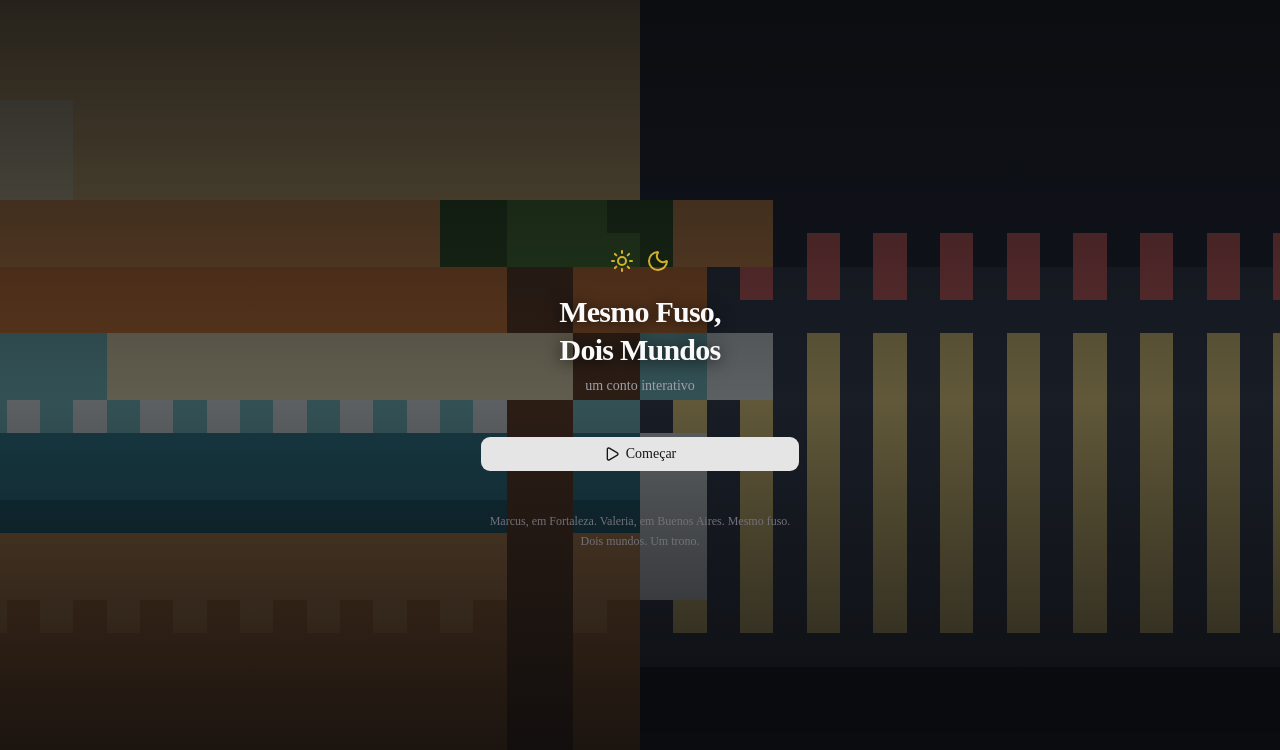
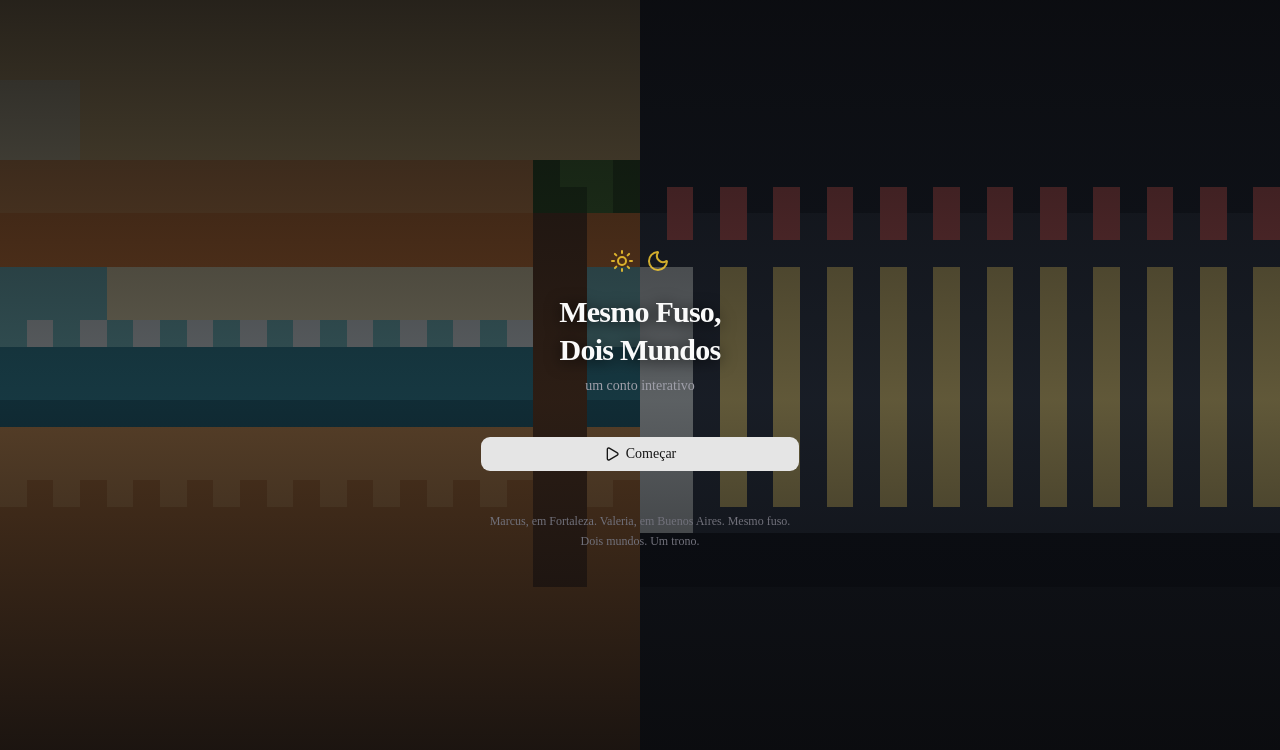
Before and after one commit to marcuslaf/mesmo-fuso-dois-mundos, a Next.js app: page / in a window 1280 px wide. Shown: the top 750 px of the page. Built offline with nearby package versions, Linux system fonts and the light colour scheme.

Commit message:
feat: pixel art em alta resolução — retratos 24x24, cenários e capa 48x30

```diff
--- a/src/components/game/SpeakerPortrait.tsx
+++ b/src/components/game/SpeakerPortrait.tsx
@@ -20,7 +20,9 @@
   className?: string;
 }) {
   const art = SPEAKER_PORTRAITS[speaker];
-  const scale = Math.max(2, Math.round(size / 16));
+  // Escala baseada na largura real da arte (16×16, 24×24, ...).
+  const cols = art?.art[0]?.length ?? 16;
+  const scale = Math.max(2, Math.round(size / cols));
 
   if (art) {
     return (
--- a/src/data/art/cover.ts
+++ b/src/data/art/cover.ts
@@ -1,36 +1,42 @@
 import type { PixelArt } from "@/components/game/PixelSprite";
 
 /**
- * Capa 40×24: metade esquerda = Fortaleza (quente), metade direita =
+ * Capa 48×30: metade esquerda = Fortaleza (quente), metade direita =
  * Buenos Aires (fria). A divisória vertical "derrete" no meio.
- * Cada linha deve ter exatamente 40 caracteres.
+ * Cada linha deve ter exatamente 48 caracteres.
  */
 export const COVER: PixelArt = {
   art: [
-    "AAAAAAAAAAAAAAAAAAAANNNNNNNNNNNNNNNNNNNN",
-    "AAAAAAAAAAAAAAAAAAAANNNNNNNNNNNNNNNNNNNN",
-    "AAAAAAAAAAAAAAAAAAAANNNNNNNNNNNNNNNNNNNN",
-    "SSSAAAAAAAAAAAAAAAAANNNNNNNNNNNNNNNNNNNN",
-    "SSSAAAAAAAAAAAAAAAAANNNNNNNNNNNNNNNNNNNN",
-    "SSSAAAAAAAAAAAAAAAAANNNNNNNNNNNNNNNNNNNN",
-    "BBBBBBBBBBBBBBllLLLllBBBNNNNNNNNNNNNNNNN",
-    "BBBBBBBBBBBBBBllLLLLlBBBNRNRNRNRNRNRNRNR",
-    "CCCCCCCCCCCCCCCCPPCCCCURURURURURURURURUR",
-    "CCCCCCCCCCCCCCCCPPCCCCUUUUUUUUUUUUUUUUUU",
-    "MMMMSSSSSSSSSSSSSSPPMMWWUYUYUYUYUYUYUYUY",
-    "MMMMSSSSSSSSSSSSSSPPMMWWUYUYUYUYUYUYUYUY",
-    "MWMWMWMWMWMWMWMWPPMMUYUYUYUYUYUYUYUYUYUY",
-    "mmmmmmmmmmmmmmmmPPmmWWUYUYUYUYUYUYUYUYUY",
-    "mmmmmmmmmmmmmmmmPPmmWWUYUYUYUYUYUYUYUYUY",
-    "nnnnnnnnnnnnnnnnPPnnWWUYUYUYUYUYUYUYUYUY",
-    "aaaaaaaaaaaaaaaaPPaaWWUYUYUYUYUYUYUYUYUY",
-    "aaaaaaaaaaaaaaaaPPaaWWUYUYUYUYUYUYUYUYUY",
-    "ababababababababPPabUYUYUYUYUYUYUYUYUYUY",
-    "bbbbbbbbbbbbbbbbPPbbUUUUUUUUUUUUUUUUUUUU",
-    "bbbbbbbbbbbbbbbbPPbbGGGGGGGGGGGGGGGGGGGG",
-    "bbbbbbbbbbbbbbbbPPbbGGGGGGGGGGGGGGGGGGGG",
-    "bbbbbbbbbbbbbbbbPPbbgggggggggggggggggggg",
-    "bbbbbbbbbbbbbbbbPPbbgggggggggggggggggggg",
+    "AAAAAAAAAAAAAAAAAAAAAAAA" + "NNNNNNNNNNNNNNNNNNNNNNNN",
+    "AAAAAAAAAAAAAAAAAAAAAAAA" + "NNNNNNNNNNNNNNNNNNNNNNNN",
+    "AAAAAAAAAAAAAAAAAAAAAAAA" + "NNNNNNNNNNNNNNNNNNNNNNNN",
+    "SSSAAAAAAAAAAAAAAAAAAAAA" + "NNNNNNNNNNNNNNNNNNNNNNNN",
+    "SSSAAAAAAAAAAAAAAAAAAAAA" + "NNNNNNNNNNNNNNNNNNNNNNNN",
+    "SSSAAAAAAAAAAAAAAAAAAAAA" + "NNNNNNNNNNNNNNNNNNNNNNNN",
+    "BBBBBBBBBBBBBBBBBBBBlLLl" + "NNNNNNNNNNNNNNNNNNNNNNNN",
+    "BBBBBBBBBBBBBBBBBBBBllLl" + "NRNRNRNRNRNRNRNRNRNRNRNR",
+    "CCCCCCCCCCCCCCCCCCCCPPCC" + "URURURURURURURURURURURUR",
+    "CCCCCCCCCCCCCCCCCCCCPPCC" + "UUUUUUUUUUUUUUUUUUUUUUUU",
+    "MMMMSSSSSSSSSSSSSSSSPPMM" + "WWUYUYUYUYUYUYUYUYUYUYUY",
+    "MMMMSSSSSSSSSSSSSSSSPPMM" + "WWUYUYUYUYUYUYUYUYUYUYUY",
+    "MWMWMWMWMWMWMWMWMWMWPPMM" + "WWUYUYUYUYUYUYUYUYUYUYUY",
+    "mmmmmmmmmmmmmmmmmmmmPPmm" + "WWUYUYUYUYUYUYUYUYUYUYUY",
+    "mmmmmmmmmmmmmmmmmmmmPPmm" + "WWUYUYUYUYUYUYUYUYUYUYUY",
+    "nnnnnnnnnnnnnnnnnnnnPPnn" + "WWUYUYUYUYUYUYUYUYUYUYUY",
+    "aaaaaaaaaaaaaaaaaaaaPPaa" + "WWUYUYUYUYUYUYUYUYUYUYUY",
+    "aaaaaaaaaaaaaaaaaaaaPPaa" + "WWUYUYUYUYUYUYUYUYUYUYUY",
+    "ababababababababababPPab" + "WWUYUYUYUYUYUYUYUYUYUYUY",
+    "bbbbbbbbbbbbbbbbbbbbPPbb" + "WWUUUUUUUUUUUUUUUUUUUUUU",
+    "bbbbbbbbbbbbbbbbbbbbPPbb" + "GGGGGGGGGGGGGGGGGGGGGGGG",
+    "bbbbbbbbbbbbbbbbbbbbPPbb" + "GGGGGGGGGGGGGGGGGGGGGGGG",
+    "bbbbbbbbbbbbbbbbbbbbbbbb" + "gggggggggggggggggggggggg",
+    "bbbbbbbbbbbbbbbbbbbbbbbb" + "gggggggggggggggggggggggg",
+    "bbbbbbbbbbbbbbbbbbbbbbbb" + "gggggggggggggggggggggggg",
+    "bbbbbbbbbbbbbbbbbbbbbbbb" + "gggggggggggggggggggggggg",
+    "bbbbbbbbbbbbbbbbbbbbbbbb" + "gggggggggggggggggggggggg",
+    "bbbbbbbbbbbbbbbbbbbbbbbb" + "gggggggggggggggggggggggg",
+    "bbbbbbbbbbbbbbbbbbbbbbbb" + "gggggggggggggggggggggggg",
+    "bbbbbbbbbbbbbbbbbbbbbbbb" + "gggggggggggggggggggggggg",
   ],
   palette: {
     A: "#FFD98E", // céu quente alto
--- a/src/data/art/portraits.ts
+++ b/src/data/art/portraits.ts
@@ -1,59 +1,79 @@
 import type { PixelArt } from "@/components/game/PixelSprite";
 
 /**
- * Retratos 16×16 dos personagens, estilo visual novel retrô.
- * Cada linha deve ter exatamente 16 caracteres; ' ' e '.' são transparentes.
+ * Retratos 24×24 dos personagens, estilo visual novel retrô.
+ * Cada linha deve ter exatamente 24 caracteres; ' ' e '.' são transparentes.
+ * Luz vinda da esquerda: sombras caem no lado direito.
  */
 
 export const MARCUS: PixelArt = {
   art: [
-    "................",
-    "....hhhhhHhH....",
-    "...HhHHhhHHhH...",
-    "...HHhhhHHhHh...",
-    "...hhSSSSSShh...",
-    "...hSSSSSSSSh...",
-    "...hSgGGGgSSh...",
-    "..hSSgGGGgSSS...",
-    "..SSSSSSSSSS....",
-    "..SSsSSSsSSS....",
-    "..SSsssssSSS....",
-    "..SSbbbSbbbS....",
-    "..SSbbbbbbbS....",
-    "..SSbbbbbbbS....",
-    "...ccccccccc....",
-    "..ccccccccccc...",
+    "......HHHHHHHHHHHH......",
+    ".....HHHHHHHHHHHHHH.....",
+    "....HHHHHHHHHHHHHHHH....",
+    "....HHHHHHHHHHHHHHHH....",
+    "....HHHWWWHHHHWWWHHH....",
+    "....HHWWWWWHHHWWWWWHH...",
+    "....HHHHHHHHHHHHHHHH....",
+    "....HHSSSSSSSSSSSSHH....",
+    "....HSSSSSSSSSSSSSsH....",
+    "....HSSSSSSSSSSSSSsH....",
+    "....HSSgGGEEGGGGgSSH....",
+    "....HSSgGGEEGGGGgSSH....",
+    "....HSSgGGGGGGGGgSSH....",
+    "....HSSSSSSSSSSSSSsH....",
+    "....HSSSSSSSSSSSSSsH....",
+    "....HSSSSSSRRSSSSSSH....",
+    "....HSSbbbbbbbbbbSSH....",
+    "....HHSSbbbbbbbbSSHH....",
+    ".....HHSSSSSSSSSSHH.....",
+    ".....HHHSSSSSSSSHHH.....",
+    "....ccccccccccccccCC....",
+    "...ccccccccccccccccCC...",
+    "..ccccccccccccccccccCC..",
+    "..ccccccccccccccccccCC..",
   ],
   palette: {
-    h: "#1A1D24", // cabelo preto
-    H: "#AEB4BE", // mechas brancas (grisalhas)
+    H: "#1A1D24", // cabelo preto
+    W: "#AEB4BE", // mechas brancas (grisalhas)
     S: "#E0AC69", // pele
     s: "#C98F52", // pele sombra
     g: "#3F4A5A", // moldura dos óculos
     G: "#A9C1E0", // vidro dos óculos
+    E: "#2B2F36", // olhos
+    R: "#B0555A", // boca
     b: "#9C948D", // barba rala
     c: "#C2703D", // camisa terracota
+    C: "#9A4E2A", // camisa sombra
   },
 };
 
 export const VALERIA: PixelArt = {
   art: [
-    "................",
-    "....HHHHHHHH....",
-    "...HhHHHHHHhH...",
-    "...HhHHHHHHhH...",
-    "...HHSSSSSSHH...",
-    "..HHHSSSSSSHHH..",
-    "..HHSEESSEESHH..",
-    "..HHSSSSSSSSHH..",
-    ".HHHSSSSSSSSHHH.",
-    ".HHDSSsSSsSSDHH.",
-    ".HHSSSSSSSSSSHH.",
-    ".HHSSSRRRRSSSHH.",
-    ".HHSSSSSSSSSSHH.",
-    "hHHHLLLLLLLLHHHh",
-    "hHHHLLLLLLLLHHHh",
-    "hhhhLLLLLLLLhhhh",
+    "....HHHHHHHHHHHHHHHH....",
+    "...HHHHHHHHHHHHHHHHHH...",
+    "..HHHHHHHHHHHHHHHHHHhh..",
+    "..HHHHHHHHHHHHHHHHHHhh..",
+    "..HHHHHHHHHHHHHHHHHHhh..",
+    "..HHHHHHHHHHHHHHHHHHhh..",
+    "..HHHHSSSSSSSSSSSSHHHH..",
+    "..HHHSSSSSSSSSSSSSsHHH..",
+    "..HHHSSSSSSSSSSSSSsHHH..",
+    "..HHHSSEEEEEEEEESSSHHH..",
+    "..HHHSSEEEEEEEEESSSHHH..",
+    "..HHHSSSSSSSSSSSSSSHHH..",
+    "..HHHSSSSSSSSSSSSSSHHH..",
+    "..HHHSSSSSSSSSSSSSsHHH..",
+    "..HHHSSSSSSSSSSSSSsHHH..",
+    "..HHHSSSSSRRRRSSSSSHHH..",
+    "..HHHSSSSSSSSSSSSSSHHH..",
+    "..HHHHSSSSSSSSSSSSHHHH..",
+    "...HHHHSSSSSSSSSSHHHH...",
+    "...HHHHHSSSSSSSSHHHHH...",
+    "..DDLLLLLLLLLLLLLLLLll..",
+    "..DLLLLLLLLLLLLLLLLLLl..",
+    "..LLLLLLLLLLLLLLLLLLll..",
+    "..LLLLLLLLLLLLLLLLLLll..",
   ],
   palette: {
     H: "#1A1D24", // cabelo preto puro
@@ -64,27 +84,36 @@
     D: "#F5C542", // brinco dourado
     R: "#B0555A", // lábios
     L: "#3B82F6", // blusa azul
+    l: "#1D4ED8", // blusa sombra
   },
 };
 
 export const FRAN: PixelArt = {
   art: [
-    "................",
-    "..HHHHHHHHHHHH..",
-    "..HhHHHHHHHHhH..",
-    "..HhHHSSSSHHhH..",
-    "..HHHSSSSSSHHH..",
-    "..HHSEESSEESHH..",
-    "..HHSSSSSSSSHH..",
-    "..HSSSSSSSSSSH..",
-    "...SSSSSSSSSS...",
-    "...SSsSSsSSS....",
-    "....SSSRRSS.....",
-    "..UU.SSSS.UU....",
-    "..UU.SSSS.UU....",
-    "..UUUUUUUUUU....",
-    "..UUUuUUuUUU....",
-    "..UUUUUUUUUU....",
+    "....HHHHHHHHHHHHHHHH....",
+    "...HHHHHHHHHHHHHHHHHH...",
+    "..HHHHHHHHHHHHHHHHHHhh..",
+    "..HHHHHHHHHHHHHHHHHHhh..",
+    "..HHHHHHHHHHHHHHHHHHhh..",
+    "..HHHHHHHHHHHHHHHHHHhh..",
+    "..HHHHHHHHHHHHHHHHHHHH..",
+    "..HHHHHSSSSSSSSSSHHHHH..",
+    "..HHHHSSSSSSSSSSSsHHHH..",
+    "..HHHHSSSSSSSSSSSsHHHH..",
+    "..HHHHSSEEEEEEEESSSHHH..",
+    "..HHHHSSEEEEEEEESSSHHH..",
+    "..HHHHSSSSSSSSSSSSHHHH..",
+    "..HHHHSSSSSSSSSSSsHHHH..",
+    "..HHHHSSSSSSSSSSSsHHHH..",
+    "..HHHHSSSSSRRRRSSSHHHH..",
+    "..HHHHSSSSSSSSSSSSHHHH..",
+    "..HHHHHSSSSSSSSSSHHHHH..",
+    "...HHHHHSSSSSSSSHHHHH...",
+    "...HHHHHHSSSSSSHHHHHH...",
+    "..UUUUUUUUUUUUUUUUUUuu..",
+    "..UUUUUUUUUUUUUUUUUUuu..",
+    "..UUUUUUUUUUUUUUUUUUuu..",
+    "..UUUUUUUUUUUUUUUUUUuu..",
   ],
   palette: {
     H: "#4A3B32", // cabelo castanho
@@ -100,22 +129,30 @@
 
 export const GALEGO: PixelArt = {
   art: [
-    "................",
-    "..D..........D..",
-    "..Do........oD..",
-    "...oOOooooOOo...",
-    "..oOOOOOOOOOOo..",
-    "..oODOOOOOOODo..",
-    "..oODEEEEEEDOo..",
-    "..oODEEEEEEDOo..",
-    "..WOOOOOOOOOOW..",
-    "..oOOOWWOOOo....",
-    "..oOOOWWOOOo....",
-    "...oOO....OOo...",
-    "...oOOOOOOOOo...",
-    "..ooOOOOOOOOoo..",
-    "..oOOOOOOOOOOo..",
-    "..oooOOOOOOooo..",
+    "..oOOo..........oOOo....",
+    "..oOOOo........oOOOo....",
+    "...oOOOOooooooOOOOo.....",
+    "...oOOOOOOOOOOOOOOo.....",
+    "..oOOOOOOOOOOOOOOOOo....",
+    "..oODOOOOOOOOOOOOODo....",
+    "..oODEEEEEEEEEEEEEDo....",
+    "..oODEEEEEEEEEEEEEDo....",
+    "..oOOOOOOOOOOOOOOOOo....",
+    "..oOOOODDDDDDDDOOOOo....",
+    "..oOOOODDDDDDDDOOOOo....",
+    "...oOOOOWWWWWWOOOo......",
+    "...oOOOOWNNNNWOOOo......",
+    "...oOOOOWWWWWWOOOo......",
+    "....oOOOOOOOOOOOOo......",
+    "....oOOOOOOOOOOOOo......",
+    "....oOOOOOOOOOOOOo......",
+    ".....oOOOOOOOOOOo.......",
+    ".....oOOOOOOOOOOo.......",
+    "......oooooooooo........",
+    "........................",
+    "........................",
+    "........................",
+    "........................",
   ],
   palette: {
     O: "#E8A33D", // laranja
@@ -123,5 +160,6 @@
     D: "#7A4E14", // listras tabby
     E: "#7DB84D", // olhos verdes
     W: "#F5EFE6", // focinho/bigodes
+    N: "#E88A8A", // nariz rosado
   },
 };
--- a/src/data/art/scenarios.ts
+++ b/src/data/art/scenarios.ts
@@ -1,38 +1,50 @@
 import type { PixelArt } from "@/components/game/PixelSprite";
 
 /**
- * Cenários 32×20 (ou 32×24) para fundos de cena.
- * Cada linha deve ter exatamente 32 caracteres; ' ' e '.' são transparentes.
+ * Cenários 48×30 para fundos de cena.
+ * Cada linha deve ter exatamente 48 caracteres; ' ' e '.' são transparentes.
  */
 
 /** Praia de Fortaleza ao entardecer: sol, mar, palmeira e areia. */
 export const FORTALEZA: PixelArt = {
   art: [
-    "AAAAAAAAAAAAAAAAAAAAAAAAAAAAAAAA",
-    "AAAAAAAAAAAAAAAAAAAAAAAAAAAAAAAA",
-    "AAAAAAAAAAAAAAAAAAAAAAAAAAAAAAAA",
-    "SSSAAAAAAAAAAAAAAAAAAAAAAAAAAAAA",
-    "SSSAAAAAAAAAAAAAAAAAAAAAAAAAAAAA",
-    "SSSAAAAAAAAAAAAAAAAAAAAAAAAAAAAA",
-    "BBBBBBBBBBBBBBBBBBBBBBllLLLllBBB",
-    "BBBBBBBBBBBBBBBBBBBBBllLLLLlllBB",
-    "BBBBBBBBBBBBBBBBBBBBllLLLLllllBB",
-    "CCCCCCCCCCCCCCCCCCCCCCCCCPPCCCCC",
-    "CCCCCCCCCCCCCCCCCCCCCCCCCCPPCCCC",
-    "CCCCCCCCCCCCCCCCCCCCCCCCCCPPCCCC",
-    "MMMMMMMMMMMMMMMMMMMMMMMMMPPMMMMM",
-    "MWMWMWMWMWMWMWMWMWMWMWMWPPMWMWMW",
-    "MMMMWMMMMMWMMMMMWMMMMMWMMMMWMMMM",
-    "mmmmmmmmmmmmmmmmmmmmmmmmPPmmmmmm",
-    "nnnnnnnnnnnnnnnnnnnnnnnnPPnnnnnn",
-    "nnnnnnnnnnnnnnnnnnnnnnnnPPnnnnnn",
-    "aaaaaaaaaaaaaaaaaaaaaaaaPPaaaaaa",
-    "ababababababababababababPPababab",
+    "AAAAAAAAAAAAAAAAAAAAAAAAAAAAAAAAAAAAAAAAAAAAAAAA",
+    "AAAAAAAAAAAAAAAAAAAAAAAAAAAAAAAAAAAAAAAAAAAAAAAA",
+    "AAAAAAAAAAAAAAAAAAAAAAAAAAAAAAAAAAAAAAAAAAAAAAAA",
+    "AAAAAAAAAAAAAAAAAAAAAAAAAAAAAAAAAAAAAAAAAAAAAAAA",
+    "SSSAAAAAAAAAAAAAAAAAAAAAAAAAAAAAAAAAAAAAAAAAAAAA",
+    "SSSAAAAAAAAAAAAAAAAAAAAAAAAAAAAAAAAAAAAAAAAAAAAA",
+    "SSSAAAAAAAAAAAAAAAAAAAAAAAAAAAAAAAAAAAAAAAAAAAAA",
+    "BBBBBBBBBBBBBBBBBBBBBBBBBBBBBBBBBBBBBBBBBBBBBBBB",
+    "BBBBBBBBBBBBBBBBBBBBBBBBBBBBBBBBBBBBBBBBBBBBBBBB",
+    "CCCCCCCCCCCCCCCCCCCCCCCCCCCCCCCCCCCCCCCCCCCCCCCC",
+    "CCCCCCCCCCCCCCCCCCCCCCCCCCCCCCCCCCCCCCCCCCCCCCCC",
+    "DDDDDDDDDDDDDDDDDDDDDDDDDDDDDDDDDDDDDDDDDDDDDDDD",
+    "DDDDDDDDDDDDDDDDDDDDDDDDDDDDDDDDDDDDDDDDDDDDDDDD",
+    "EEEEEEEEEEEEEEEEEEEEEEEEEEEEEEllLLLllEEEEEEEEEEE",
+    "EEEEEEEEEEEEEEEEEEEEEEEEEEEEEEllLLLLlllEEEEEEEEE",
+    "MMMMMMMMMMMMMMMMMMMMMMMMMMMMMMPPMMMMMMMMMMMMMMMM",
+    "MMMMMMMMMMMMMMMMMMMMMMMMMMMMMMPPMMMMMMMMMMMMMMMM",
+    "MMMMMMMMMMMMMMMMMMMMMMMMMMMMMMPPMMMMMMMMMMMMMMMM",
+    "MMMMMMMMMMMMMMMMMMMMMMMMMMMMMMPPMMMMMMMMMMMMMMMM",
+    "WWWWWWWWWWWWWWWWWWWWWWWWWWWWWWPPWWWWWWWWWWWWWWWW",
+    "mmmmmmmmmmmmmmmmmmmmmmmmmmmmmmmmPPmmmmmmmmmmmmmm",
+    "mmmmmmmmmmmmmmmmmmmmmmmmmmmmmmmmPPmmmmmmmmmmmmmm",
+    "nnnnnnnnnnnnnnnnnnnnnnnnnnnnnnnnPPnnnnnnnnnnnnnn",
+    "nnnnnnnnnnnnnnnnnnnnnnnnnnnnnnnnPPnnnnnnnnnnnnnn",
+    "aaaaaaaaaaaaaaaaaaaaaaaaaaaaaaaaaaaaaaaaaaaaaaaa",
+    "aaaaaaaaaaaaaaaaaaaaaaaaaaaaaaaaaaaaaaaaaaaaaaaa",
+    "abababababababababababababababababababababababab",
+    "abababababababababababababababababababababababab",
+    "bbbbbbbbbbbbbbbbbbbbbbbbbbbbbbbbbbbbbbbbbbbbbbbb",
+    "bbbbbbbbbbbbbbbbbbbbbbbbbbbbbbbbbbbbbbbbbbbbbbbb",
   ],
   palette: {
     A: "#FFD98E", // céu alto
-    B: "#F7A65A", // céu médio
-    C: "#EF8A3C", // céu baixo
+    B: "#F7C35A", // céu médio-alto
+    C: "#F7A65A", // céu médio
+    D: "#EF8A3C", // céu médio-baixo
+    E: "#E06A2E", // céu baixo (horizonte)
     S: "#FFF3C4", // sol
     M: "#7FD1D9", // mar claro
     m: "#2E8CA1", // mar médio
@@ -49,26 +61,36 @@
 /** Buenos Aires à noite: prédios, janelas acesas, chuva e rua molhada. */
 export const BUENOS_AIRES: PixelArt = {
   art: [
-    "AAAAAAAAAAAAAAAAAAAAAAAAAAAAAAAA",
-    "AAAAAAAAAAAAAAAAAAAAAAAAAAAAAAAA",
-    "AAAAAAAAAAAAAAAAAAAAAAAAMMMAAAAA",
-    "AAAAAAAAAAAAAAAAAAAAAAAAMmMAAAAA",
-    "AAAAAAAAAAAAAAAAAAAAAAAAMMMAAAAA",
-    "AARAARAARAARAARAARAARAARAARAARAA",
-    "ARAAARAAARAAARAAARAAARAAARAAARAA",
-    "AARAARAARAARAARAARAARAARAARAARAA",
-    "PPPPPPPPAAAAAAAAAAAAAAAAAAAAAAAA",
-    "PPPPPPPPPPPPPPPPAAAAAAAAAAAAAAAA",
-    "PPWWPPWWPPPPPPPPWWPPPPPPAAAAAAAA",
-    "PPPPPPPPPPPPPPPPPPPPPPPPAAAAAAAA",
-    "PPWWPPWWPPWWPPWWPPWWPPWWPPWWPPWW",
-    "PRPRPRPRPRPRPRPRPRPRPRPRPRPRPRPR",
-    "PPWWPPWWPPWWPPWWPPWWPPWWPPWWPPWW",
-    "PRPRPRPRPRPRPRPRPRPRPRPRPRPRPRPR",
-    "PPWWPPWWPPWWPPWWPPWWPPWWPPWWPPWW",
-    "PPPPPPPPPPPPPPPPPPPPPPPPPPPPPPPP",
-    "GRGRGRGRGRGRGRGRGRGRGRGRGRGRGRGR",
-    "gggggggggggggggggggggggggggggggg",
+    "AAAAAAAAAAAAAAAAAAAAAAAAAAAAAAAAAAAAAAAAAAAAAAAA",
+    "AAAAAAAAAAAAAAAAAAAAAAAAAAAAAAAAAAAAAAAAAAAAAAAA",
+    "AAAAAAAAAAAAAAAAAAAAAAAAAAAAAAAAAAAAAAAAMMMAAAAA",
+    "AAAAAAAAAAAAAAAAAAAAAAAAAAAAAAAAAAAAAAAAMmMAAAAA",
+    "AAAAAAAAAAAAAAAAAAAAAAAAAAAAAAAAAAAAAAAAMMMAAAAA",
+    "AAAAAAAAAAAAAAAAAAAAAAAAAAAAAAAAAAAAAAAAAAAAAAAA",
+    "AARAARAARAARAARAARAARAARAARAARAARAARAARAARAARAAR",
+    "ARAAARAAARAAARAAARAAARAAARAAARAAARAAARAAARAAARAA",
+    "AARAARAARAARAARAARAARAARAARAARAARAARAARAARAARAAR",
+    "PPPPPPPPPPPPPPPPPPPPPPPPPPPPPPPPPPPPPPPPAAAAAAAA",
+    "PPPPPPPPPPPPPPPPPPPPPPPPPPPPPPPPPPPPPPPPPPPPAAAA",
+    "PPWWPPWWPPPPPPPPWWPPPPPPPPPPPPPPPPPPPPPPPPPPAAAA",
+    "PPPPPPPPPPPPPPPPPPPPPPPPPPPPPPPPPPPPPPPPPPPPAAAA",
+    "PPWWPPWWPPWWPPWWPPWWPPWWPPWWPPWWPPWWPPWWPPWWPPWW",
+    "PRPRPRPRPRPRPRPRPRPRPRPRPRPRPRPRPRPRPRPRPRPRPRPR",
+    "PPWWPPWWPPWWPPWWPPWWPPWWPPWWPPWWPPWWPPWWPPWWPPWW",
+    "PRPRPRPRPRPRPRPRPRPRPRPRPRPRPRPRPRPRPRPRPRPRPRPR",
+    "PPWWPPWWPPWWPPWWPPWWPPWWPPWWPPWWPPWWPPWWPPWWPPWW",
+    "PPPPPPPPPPPPPPPPPPPPPPPPPPPPPPPPPPPPPPPPPPPPPPPP",
+    "GRGRGRGRGRGRGRGRGRGRGRGRGRGRGRGRGRGRGRGRGRGRGRGR",
+    "gggggggggggggggggggggggggggggggggggggggggggggggg",
+    "GRGRGRGRGRGRGRGRGRGRGRGRGRGRGRGRGRGRGRGRGRGRGRGR",
+    "gggggggggggggggggggggggggggggggggggggggggggggggg",
+    "GRGRGRGRGRGRGRGRGRGRGRGRGRGRGRGRGRGRGRGRGRGRGRGR",
+    "gggggggggggggggggggggggggggggggggggggggggggggggg",
+    "GRGRGRGRGRGRGRGRGRGRGRGRGRGRGRGRGRGRGRGRGRGRGRGR",
+    "gggggggggggggggggggggggggggggggggggggggggggggggg",
+    "GRGRGRGRGRGRGRGRGRGRGRGRGRGRGRGRGRGRGRGRGRGRGRGR",
+    "gggggggggggggggggggggggggggggggggggggggggggggggg",
+    "gggggggggggggggggggggggggggggggggggggggggggggggg",
   ],
   palette: {
     A: "#1E293B", // céu noite
@@ -85,30 +107,36 @@
 /** Mapa do reino (KC): fundo púrpura, castelo dourado, rio, caminho e floresta. */
 export const KC_MAP: PixelArt = {
   art: [
-    "PPWPPPPPPPPPPPPPPPPPPPPPPPPPPPPP",
-    "PpPpPpPpPpPpPpPpPpPpPpPpPpPpPpPp",
-    "pPpPpPpPpPpPpPpPGGpPpPpPpPpPpPpP",
-    "PpPpPpPpPpPpPpPpGGPpPpPpPpPpPpPp",
-    "PPPPPPPPPPPPGGGGGGGGPPPPPPPPPPPP",
-    "PPPPPPPPPPPPGgGGGGgGPPPPPPPPPPPP",
-    "PPPPPPPPPPPPGGGGGGGGPPPPPPPPPPPP",
-    "PPPPPPPPPPPPGGGGGGGGPPPPPPPPPPPP",
-    "PPPPPPPPPPPPGGGGGGGGPPPPPPPPPPPP",
-    "PPPPPPPPPPPPGGGGGGGGPPPPPPPPPPPP",
-    "PPPPPPPPPPPPGGGGGGGGPPPPPPPPPPPP",
-    "PPPPPPPPPPPPGGGGGGGGPPPPPPPPPPPP",
-    "PPPPPPPPPPPPGGGGGGGGPPPPPPPPPPPP",
-    "PPPPPPPPPPPPGGGGGGGGPPPPPPPPPPPP",
-    "PPPPPPPPPPPPGGGGGGGGPPPPPPPPPPPP",
-    "PPPPPPPPPPPPGGGGGGGGPPPPPPPPPPPP",
-    "PPPPPPPPPPPPGGgGGgGGPPPPPPPPPPPP",
-    "PPPPPPPPPPPPGGgGGgGGPPPPPPPPPPPP",
-    "PPPPPPPPPPPPGGgGGgGGPPPPPPPPPPPP",
-    "PPPPPPPPPPPPGGGGGGGGPPPPPPPPPPPP",
-    "RRRRRRRRRRRRRRRRRRRRRRRRRRRRRRRR",
-    "rrrrrrrrrrrrrrrrrrrrrrrrrrrrrrrr",
-    "FFTTTTTTTTTTTTTTTTTTTTTTTTTTTTFF",
-    "ffttttttttttttttttttttttttttttff",
+    "PPWPPPPPPPPPPPPPPPPPPPPPPPPPPPPPPPPPPPPPPPPPPPPP",
+    "PpPpPpPpPpPpPpPpPpPpPpPpPpPpPpPpPpPpPpPpPpPpPpPp",
+    "PPPPPPPPPPPPPPPPPPPPGGPPPPPPPPPPPPPPPPPPPPPPPPPP",
+    "PPPPPPPPPPPPPPPPPPPPGGPPPPPPPPPPPPPPPPPPPPPPPPPP",
+    "PPPPPPPPPPPPPPPPPPPPGGGGGGGGPPPPPPPPPPPPPPPPPPPP",
+    "PPPPPPPPPPPPPPPPPPPPGgGGGGgGPPPPPPPPPPPPPPPPPPPP",
+    "PPPPPPPPPPPPPPPPPPPPGGGGGGGGPPPPPPPPPPPPPPPPPPPP",
+    "PPPPPPPPPPPPPPPPPPPPGGGGGGGGPPPPPPPPPPPPPPPPPPPP",
+    "PPPPPPPPPPPPPPPPPPPPGGGGGGGGPPPPPPPPPPPPPPPPPPPP",
+    "PPPPPPPPPPPPPPPPPPPPGGGGGGGGPPPPPPPPPPPPPPPPPPPP",
+    "PPPPPPPPPPPPPPPPPPPPGGGGGGGGPPPPPPPPPPPPPPPPPPPP",
+    "PPPPPPPPPPPPPPPPPPPPGGGGGGGGPPPPPPPPPPPPPPPPPPPP",
+    "PPPPPPPPPPPPPPPPPPPPGGGGGGGGPPPPPPPPPPPPPPPPPPPP",
+    "PPPPPPPPPPPPPPPPPPPPGGGGGGGGPPPPPPPPPPPPPPPPPPPP",
+    "PPPPPPPPPPPPPPPPPPPPGGGGGGGGPPPPPPPPPPPPPPPPPPPP",
+    "PPPPPPPPPPPPPPPPPPPPGGGGGGGGPPPPPPPPPPPPPPPPPPPP",
+    "PPPPPPPPPPPPPPPPPPPPGGGGGGGGPPPPPPPPPPPPPPPPPPPP",
+    "PPPPPPPPPPPPPPPPPPPPGGgGGgGGPPPPPPPPPPPPPPPPPPPP",
+    "PPPPPPPPPPPPPPPPPPPPGGgGGgGGPPPPPPPPPPPPPPPPPPPP",
+    "PPPPPPPPPPPPPPPPPPPPGGGGGGGGPPPPPPPPPPPPPPPPPPPP",
+    "RRRRRRRRRRRRRRRRRRRRRRRRRRRRRRRRRRRRRRRRRRRRRRRR",
+    "rrrrrrrrrrrrrrrrrrrrrrrrrrrrrrrrrrrrrrrrrrrrrrrr",
+    "FFTTTTTTTTTTTTTTTTTTTTTTTTTTTTTTTTTTTTTTTTTTTTFF",
+    "ffttttttttttttttttttttttttttttttttttttttttttttff",
+    "FFFFFFFFFFFFFFFFFFFFFFFFFFFFFFFFFFFFFFFFFFFFFFFF",
+    "FfFfFfFfFfFfFfFfFfFfFfFfFfFfFfFfFfFfFfFfFfFfFfFf",
+    "FFFFFFFFFFFFFFFFFFFFFFFFFFFFFFFFFFFFFFFFFFFFFFFF",
+    "FfFfFfFfFfFfFfFfFfFfFfFfFfFfFfFfFfFfFfFfFfFfFfFf",
+    "FFFFFFFFFFFFFFFFFFFFFFFFFFFFFFFFFFFFFFFFFFFFFFFF",
+    "FfFfFfFfFfFfFfFfFfFfFfFfFfFfFfFfFfFfFfFfFfFfFfFf",
   ],
   palette: {
     P: "#2E1065", // fundo púrpura
@@ -128,26 +156,36 @@
 /** Ambiente neutro para narração: noite estrelada com silhueta de cidade. */
 export const AMBIENT: PixelArt = {
   art: [
-    "ASAAAAAAAAAAAAAAAAAAAAAAAAAAAAAA",
-    "AAAAAAAAAAAAAAAAAAAAASAAAAAAAAAA",
-    "AAAAAAAAAAAAAAAAAAAAAAAAMMMAAAAA",
-    "AAAAAAAAAAAAAAAAAAAAAAAAMmMAAAAA",
-    "AAAAAAAAAAAAAAAAAAAAAAAAMMMAAAAA",
-    "AAAAAAAAAAAAAAAAAAAAAAAAAAAAASAA",
-    "AAAAASAAAAAAAAAAAAAAAAAAAAAAAAAA",
-    "AAAAAAAAAAAAAAAAAAAAAAAAAAAAAAAA",
-    "BBBBBBBBBBBBBBBBBBBBBBBBBBBBBBBB",
-    "BBBBBBBBBBBBBBBBBBBBBBBBBBBBBBBB",
-    "BBBBBBBBBBBBBBBBBBBBBBBBBBBBBBBB",
-    "BBBBBBBBBBBBBBBBBBBBBBBBBBBBBBBB",
-    "CCCCCCCCCCCCCCCCCCCCCCCCCCCCCCCC",
-    "CCCCCCCCCCCCCCCCCCCCCCCCCCCCCCCC",
-    "CCCCCCCCCCCCCCCCCCCCCCCCCCCCCCCC",
-    "CCCCCCCCCCCCCCCCCCCCCCCCCCCCCCCC",
-    "HHWHHWHHWHHWHHWHHWHHWHHWHHWHHWHH",
-    "HWHHWHHWHHWHHWHHWHHWHHWHHWHHWHHH",
-    "HHHHHHHHHHHHHHHHHHHHHHHHHHHHHHHH",
-    "HHHHHHHHHHHHHHHHHHHHHHHHHHHHHHHH",
+    "ASAAAAAAAAAAAAAAAAAAAAAAAAAAAAAAAAAAAAAAAAAAAAAA",
+    "AAAAAAAAAAAAAAAAAAAAAAAAAAAAAAAAAAAAAAAAAAAAAAAA",
+    "AAAAAAAAAAAAAAAAAAAAAAAAAAAAAAAAAAAAAAAAMMMAAAAA",
+    "AAAAAAAAAAAAAAAAAAAAAAAAAAAAAAAAAAAAAAAAMmMAAAAA",
+    "AAAAAAAAAAAAAAAAAAAAAAAAAAAAAAAAAAAAAAAAMMMAAAAA",
+    "AAAAAAAAAAAAAAAAAAAAAAAAAAAAAAAAAAAAAAAAAAAAASAA",
+    "AAAAASAAAAAAAAAAAAAAAAAAAAAAAAAAAAAAAAAAAAAAAAAA",
+    "AAAAAAAAAAAAAAAAAAAAAAAAAAAAAAAAAAAAAAAAAAAAAAAA",
+    "AAAAAAAAAAAAAAAAAAAAAAAAAAAAAAAAAAAAAAAAAAAAAAAA",
+    "BBBBBBBBBBBBBBBBBBBBBBBBBBBBBBBBBBBBBBBBBBBBBBBB",
+    "BBBBBBBBBBBBBBBBBBBBBBBBBBBBBBBBBBBBBBBBBBBBBBBB",
+    "BBBBBBBBBBBBBBBBBBBBBBBBBBBBBBBBBBBBBBBBBBBBBBBB",
+    "BBBBBBBBBBBBBBBBBBBBBBBBBBBBBBBBBBBBBBBBBBBBBBBB",
+    "CCCCCCCCCCCCCCCCCCCCCCCCCCCCCCCCCCCCCCCCCCCCCCCC",
+    "CCCCCCCCCCCCCCCCCCCCCCCCCCCCCCCCCCCCCCCCCCCCCCCC",
+    "CCCCCCCCCCCCCCCCCCCCCCCCCCCCCCCCCCCCCCCCCCCCCCCC",
+    "CCCCCCCCCCCCCCCCCCCCCCCCCCCCCCCCCCCCCCCCCCCCCCCC",
+    "HHWHHWHHWHHWHHWHHWHHWHHWHHWHHWHHWHHWHHWHHWHHWHHW",
+    "HWHHWHHWHHWHHWHHWHHWHHWHHWHHWHHWHHWHHWHHWHHWHHHH",
+    "HHHHHHHHHHHHHHHHHHHHHHHHHHHHHHHHHHHHHHHHHHHHHHHH",
+    "HHHHHHHHHHHHHHHHHHHHHHHHHHHHHHHHHHHHHHHHHHHHHHHH",
+    "HHWHHWHHWHHWHHWHHWHHWHHWHHWHHWHHWHHWHHWHHWHHWHHW",
+    "HWHHWHHWHHWHHWHHWHHWHHWHHWHHWHHWHHWHHWHHWHHWHHHH",
+    "HHHHHHHHHHHHHHHHHHHHHHHHHHHHHHHHHHHHHHHHHHHHHHHH",
+    "HHHHHHHHHHHHHHHHHHHHHHHHHHHHHHHHHHHHHHHHHHHHHHHH",
+    "HHWHHWHHWHHWHHWHHWHHWHHWHHWHHWHHWHHWHHWHHWHHWHHW",
+    "HWHHWHHWHHWHHWHHWHHWHHWHHWHHWHHWHHWHHWHHWHHWHHHH",
+    "HHHHHHHHHHHHHHHHHHHHHHHHHHHHHHHHHHHHHHHHHHHHHHHH",
+    "HHHHHHHHHHHHHHHHHHHHHHHHHHHHHHHHHHHHHHHHHHHHHHHH",
+    "HHHHHHHHHHHHHHHHHHHHHHHHHHHHHHHHHHHHHHHHHHHHHHHH",
   ],
   palette: {
     A: "#1C1917", // noite escura
```
